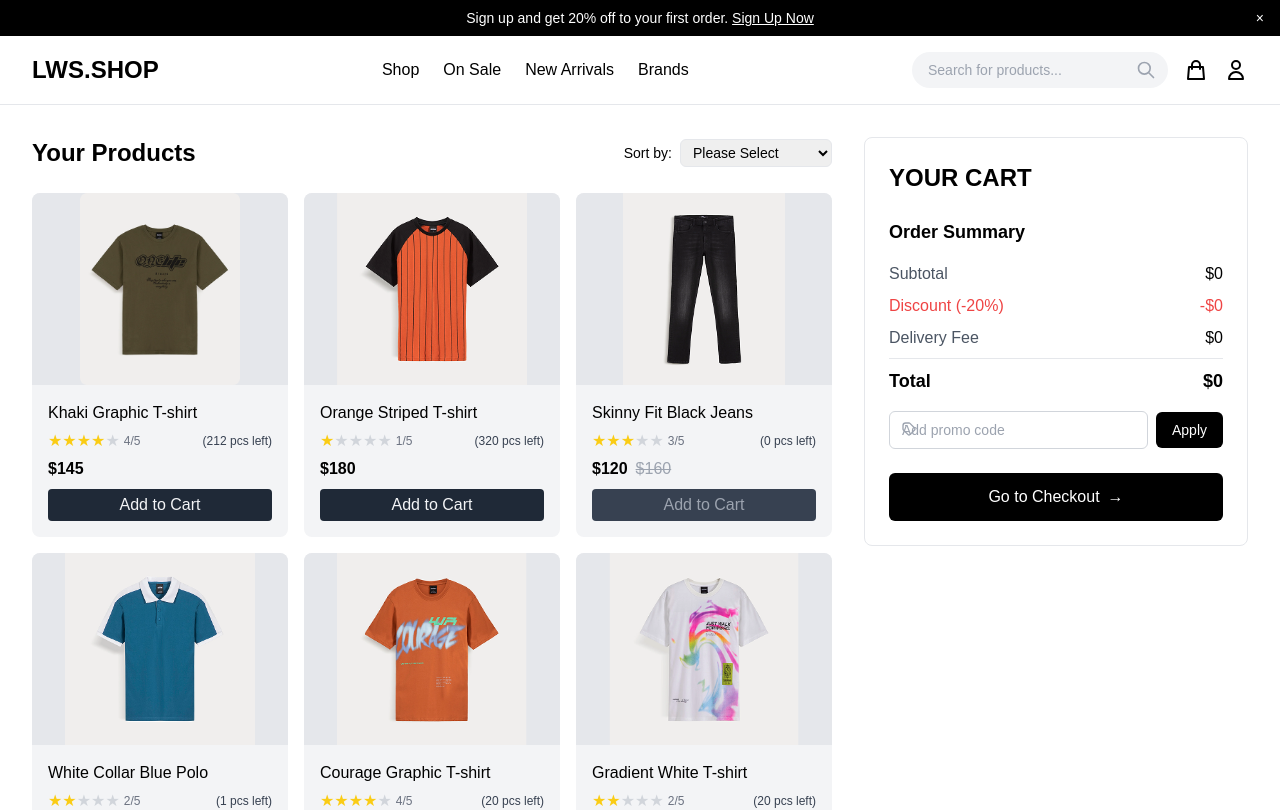
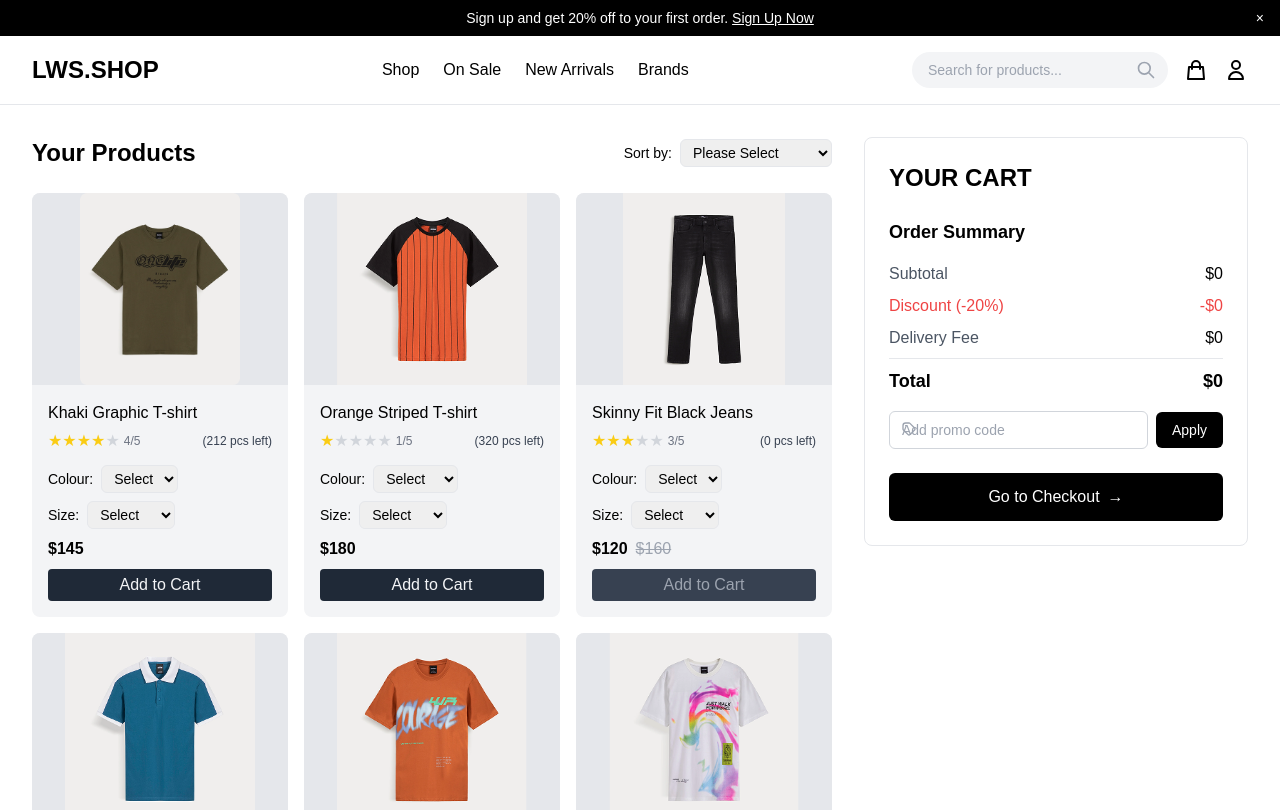
Before and after one commit to riasadulhoq/LWS-Shop, a React (Vite) app: page / in a window 1280 px wide. Shown: the top 810 px of the page. Built offline with nearby package versions, Linux system fonts and the light colour scheme; a web font is replaced by a local one.

Commit message:
Size and Colour options added to Product Card

```diff
--- a/src/App.jsx
+++ b/src/App.jsx
@@ -24,6 +24,7 @@ function App() {
     });
 
     if (!found) {
+      if (productObj.selectedColour && productObj.selectedSize) {
         setCartProducts([...cartProducts, { ...productObj, cartQuantity: 1 }]);
         const newProductList = productList.map((product) => {
           if (product.id === productObj.id) {
@@ -38,6 +39,7 @@ function App() {
         });
         setProductList(newProductList);
         setSubTotal(subTotal + productObj.currentPrice * 1);
+      }
     } else {
       const removedProduct = cartProducts.find(
         (product) => product.id === productObj.id
@@ -50,6 +52,8 @@ function App() {
         if (product.id === productObj.id) {
           return {
             ...product,
+            selectedColour: "",
+            selectedSize: "",
             quantity: product.quantity + removedProduct.cartQuantity,
             isAddedToCart: false,
           };
--- a/src/Shop/CartProduct.jsx
+++ b/src/Shop/CartProduct.jsx
@@ -3,7 +3,7 @@ import { ShopContext } from "../context";
 import { getImageUrl } from "../utils/shop-utility";
 
 export default function CartProduct({ product }) {
-  //   console.log(product);
+  // console.log(product);
   const {
     productList,
     setProductList,
@@ -91,8 +91,10 @@ export default function CartProduct({ product }) {
             ×
           </span>
         </div>
-        <p className="text-sm text-gray-500">Size: {product.size}</p>
-        <p className="text-sm text-gray-500">Colour: {product.colour}</p>
+        <p className="text-sm text-gray-500">Size: {product.selectedSize}</p>
+        <p className="text-sm text-gray-500">
+          Colour: {product.selectedColour}
+        </p>
         <div className="flex justify-between items-center mt-2">
           <p className="font-bold">${product.currentPrice}</p>
           <div className="flex items-center space-x-2">
--- a/src/Shop/ProductCard.jsx
+++ b/src/Shop/ProductCard.jsx
@@ -6,7 +6,40 @@ import Rating from "./Rating";
 export default function ProductCard({ product }) {
   const imageUrl = getImageUrl(product.image);
 
-  const { handleUpdateCart } = useContext(ShopContext);
+  const { productList, setProductList, handleUpdateCart } =
+    useContext(ShopContext);
+
+  const handleColourChange = (e, productObj) => {
+    const userSelectedColour = e.target.value;
+
+    const newProductList = productList.map((product) => {
+      if (product.id === productObj.id) {
+        return {
+          ...product,
+          selectedColour: userSelectedColour,
+        };
+      } else {
+        return product;
+      }
+    });
+    setProductList(newProductList);
+  };
+
+  const handleSizeChange = (e, productObj) => {
+    const userSelectedSize = e.target.value;
+
+    const newProductList = productList.map((product) => {
+      if (product.id === productObj.id) {
+        return {
+          ...product,
+          selectedSize: userSelectedSize,
+        };
+      } else {
+        return product;
+      }
+    });
+    setProductList(newProductList);
+  };
 
   return (
     <div className="bg-gray-100 rounded-lg overflow-hidden transition-transform hover:scale-[1.02] duration-300">
@@ -26,9 +59,38 @@ export default function ProductCard({ product }) {
               {product.rating}/5
             </span>
           </div>
+
           <span className="text-xs text-gray-700">
             ({product.quantity} pcs left)
           </span>
+        </div>
+        <div className="flex items-center space-x-2 my-2">
+          <span className="text-sm">Colour:</span>
+          <select
+            className="border rounded-md px-2 py-1 text-sm"
+            onChange={(e) => handleColourChange(e, product)}
+          >
+            <option value="">Select</option>
+            {product.colour.map((colour, idx) => (
+              <option key={idx} value={colour}>
+                {colour}
+              </option>
+            ))}
+          </select>
+        </div>
+        <div className="flex items-center space-x-2 my-2">
+          <span className="text-sm">Size:</span>
+          <select
+            className="border rounded-md px-2 py-1 text-sm"
+            onChange={(e) => handleSizeChange(e, product)}
+          >
+            <option value="">Select</option>
+            {product.size.map((size, idx) => (
+              <option key={idx} value={size}>
+                {size}
+              </option>
+            ))}
+          </select>
         </div>
         <div className="flex items-center">
           <p className="font-bold">${product.currentPrice}</p>
--- a/src/data/products.js
+++ b/src/data/products.js
@@ -2,8 +2,10 @@ const productsData = [
   {
     id: crypto.randomUUID(),
     title: "Khaki Graphic T-shirt",
-    colour: "Khaki",
-    size: "Medium",
+    colour: ["Khaki", "Black"],
+    selectedColour: "",
+    size: ["Small", "Medium", "Large", "X-Large"],
+    selectedSize: "",
     quantity: 212,
     rating: 4,
     currentPrice: 145,
@@ -15,8 +17,10 @@ const productsData = [
   {
     id: crypto.randomUUID(),
     title: "Orange Striped T-shirt",
-    colour: "Orange",
-    size: "Medium",
+    colour: ["Orange", "Black"],
+    selectedColour: "",
+    size: ["Small", "Medium", "Large", "X-Large"],
+    selectedSize: "",
     quantity: 320,
     rating: 1,
     currentPrice: 180,
@@ -28,8 +32,10 @@ const productsData = [
   {
     id: crypto.randomUUID(),
     title: "Skinny Fit Black Jeans",
-    colour: "Black",
-    size: "Large",
+    colour: ["Black", "Blue"],
+    selectedColour: "",
+    size: ["Small", "Medium", "Large", "X-Large"],
+    selectedSize: "",
     quantity: 0,
     rating: 3,
     currentPrice: 120,
@@ -41,8 +47,10 @@ const productsData = [
   {
     id: crypto.randomUUID(),
     title: "White Collar Blue Polo ",
-    colour: "Blue",
-    size: "Large",
+    colour: ["Blue", "White"],
+    selectedColour: "",
+    size: ["Small", "Medium", "Large", "X-Large"],
+    selectedSize: "",
     quantity: 1,
     rating: 2,
     currentPrice: 240,
@@ -54,8 +62,10 @@ const productsData = [
   {
     id: crypto.randomUUID(),
     title: "Courage Graphic T-shirt",
-    colour: "Orange",
-    size: "Medium",
+    colour: ["Orange", "White"],
+    selectedColour: "",
+    size: ["Small", "Medium", "Large", "X-Large"],
+    selectedSize: "",
     quantity: 20,
     rating: 4,
     currentPrice: 180,
@@ -67,8 +77,10 @@ const productsData = [
   {
     id: crypto.randomUUID(),
     title: "Gradient White T-shirt",
-    colour: "White",
-    size: "Small",
+    colour: ["White", "Violet"],
+    selectedColour: "",
+    size: ["Small", "Medium", "Large", "X-Large"],
+    selectedSize: "",
     quantity: 20,
     rating: 2,
     currentPrice: 130,
@@ -80,8 +92,10 @@ const productsData = [
   {
     id: crypto.randomUUID(),
     title: "Vertical Striped Shirt",
-    colour: "Red",
-    size: "X Large",
+    colour: ["Red", "Blue"],
+    selectedColour: "",
+    size: ["Small", "Medium", "Large", "X-Large"],
+    selectedSize: "",
     quantity: 20,
     rating: 5,
     currentPrice: 212,
@@ -93,8 +107,10 @@ const productsData = [
   {
     id: crypto.randomUUID(),
     title: "Loose Fit Bermuda Shorts",
-    colour: "Blue",
-    size: "Medium",
+    colour: ["Blue", "Black"],
+    selectedColour: "",
+    size: ["Small", "Medium", "Large", "X-Large"],
+    selectedSize: "",
     quantity: 20,
     rating: 1,
     currentPrice: 145,
@@ -106,8 +122,10 @@ const productsData = [
   {
     id: crypto.randomUUID(),
     title: "Polo with Tipping Details",
-    colour: "Pink",
-    size: "Small",
+    colour: ["Pink", "Red"],
+    selectedColour: "",
+    size: ["Small", "Medium", "Large", "X-Large"],
+    selectedSize: "",
     quantity: 10,
     rating: 3,
     currentPrice: 80,
```
Lines whose indentation alone changed are shown as unchanged.
